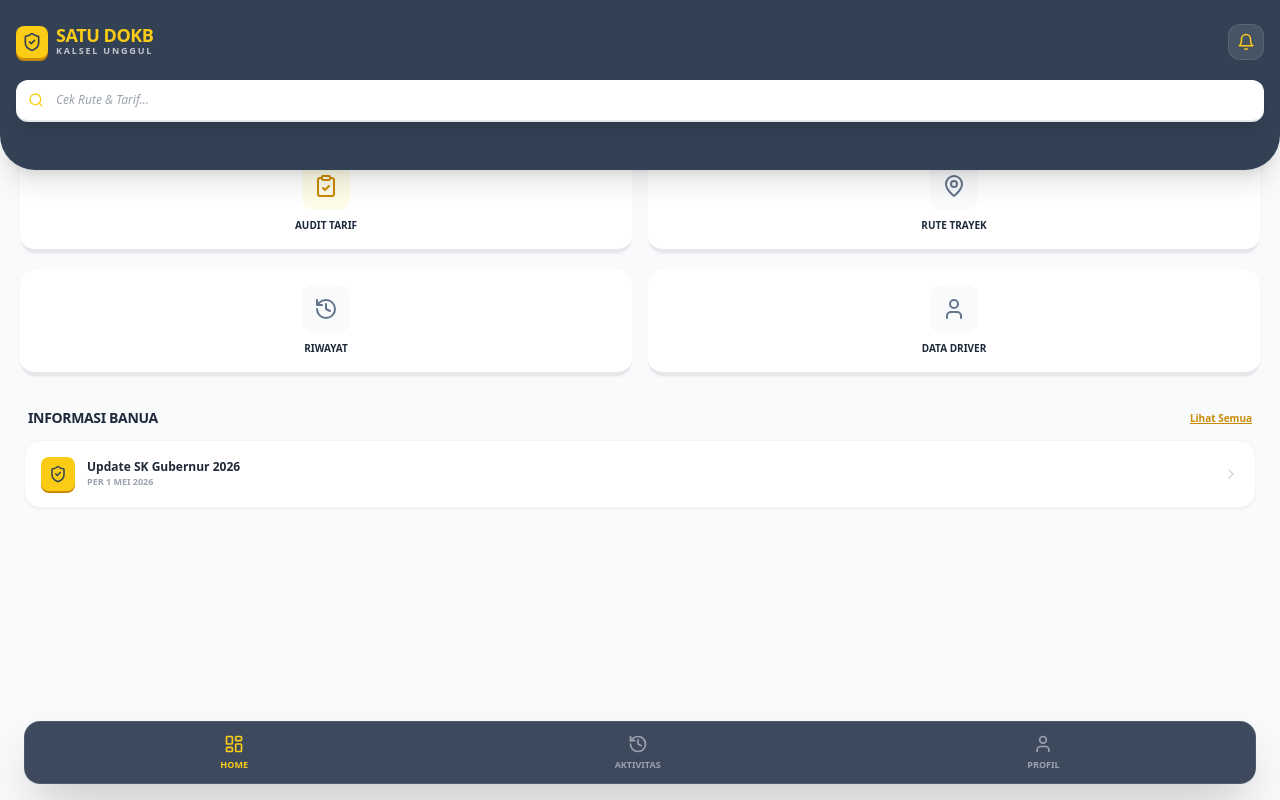
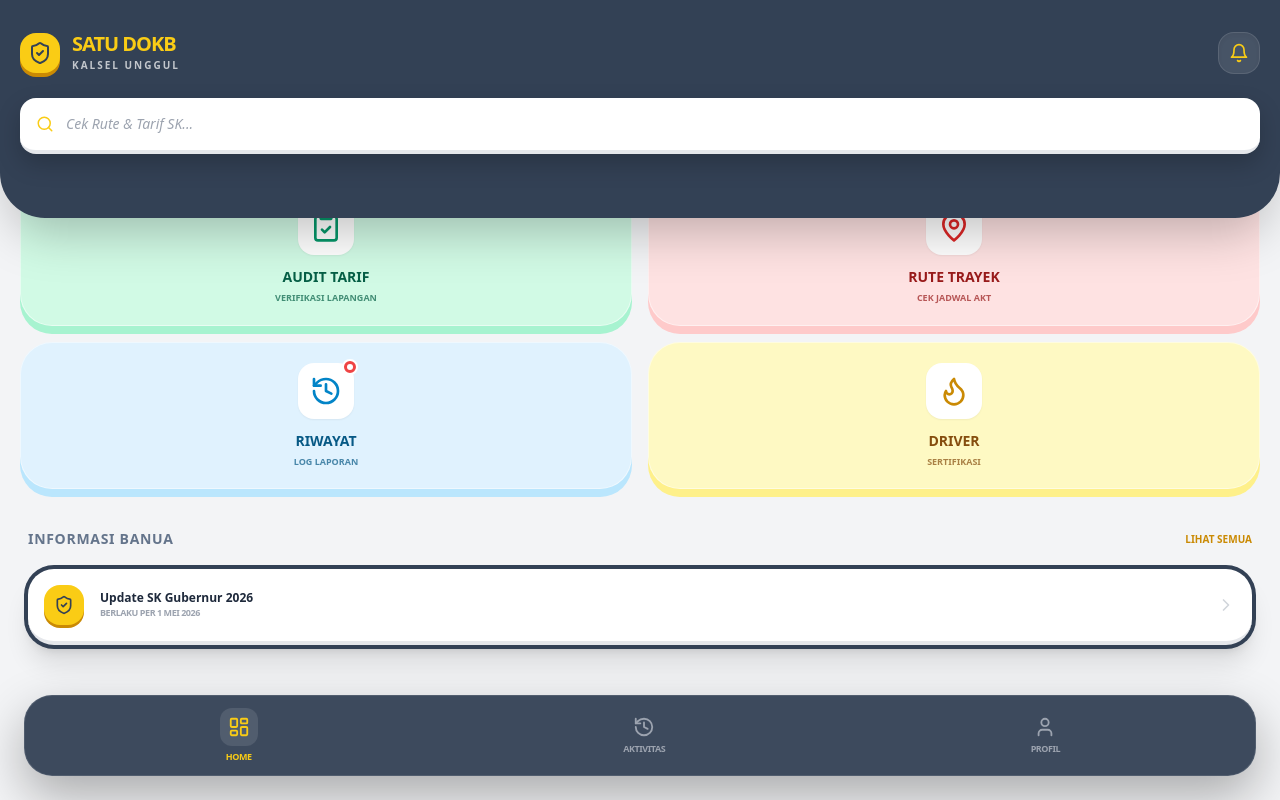
Before and after one commit to auditdokbkalsel/satu-dokb-app, a React (Vite) app: page / in a window 1280 px wide. Built offline with nearby package versions, Linux system fonts and the light colour scheme; the HTML template or start-up script is replaced by a standard one.

Commit message:
Update App.tsx

```diff
--- a/src/App.tsx
+++ b/src/App.tsx
@@ -8,106 +8,124 @@ import {
   Search,
   ChevronRight,
   ShieldCheck,
-  LayoutDashboard
+  LayoutDashboard,
+  Flame
 } from 'lucide-react';
 
 function App() {
   return (
-    <div className="min-h-screen bg-gray-50 pb-24 text-slate-800 font-sans">
-      {/* HEADER - SLATE GREY */}
-      <div className="bg-dokb-grey p-4 pt-6 pb-12 text-white rounded-b-[35px] shadow-xl relative">
-        <div className="flex justify-between items-center mb-5">
-          <div className="flex items-center gap-2">
-            <div className="bg-dokb-yellow p-1.5 rounded-lg shadow-[0_3px_0_0_#ca8a04]">
-               <ShieldCheck size={20} className="text-dokb-grey" />
+    <div className="min-h-screen bg-[#f3f4f6] pb-28 text-slate-800 font-sans">
+      {/* HEADER - SLATE DARK KALSEL */}
+      <div className="bg-[#334155] p-5 pt-8 pb-16 text-white rounded-b-[45px] shadow-2xl relative">
+        <div className="flex justify-between items-center mb-6">
+          <div className="flex items-center gap-3">
+            <div className="bg-[#FACC15] p-2 rounded-2xl shadow-[0_4px_0_0_#ca8a04]">
+               <ShieldCheck size={24} className="text-[#334155]" />
             </div>
             <div>
-              <h1 className="text-lg font-black tracking-tight text-dokb-yellow leading-none">
+              <h1 className="text-xl font-black tracking-tighter text-[#FACC15] leading-none">
                 SATU DOKB
               </h1>
-              <p className="text-[9px] font-bold opacity-70 uppercase tracking-[0.2em]">Kalsel Unggul</p>
+              <p className="text-[10px] font-bold opacity-70 uppercase tracking-[0.2em] mt-1">Kalsel Unggul</p>
             </div>
           </div>
-          <button className="bg-white/10 p-2 rounded-xl border border-white/10 active:scale-90 transition-all">
-            <Bell size={18} className="text-dokb-yellow" />
+          <button className="bg-white/10 p-2.5 rounded-2xl border border-white/10 active:scale-90 transition-all shadow-inner">
+            <Bell size={20} className="text-[#FACC15]" />
           </button>
         </div>
 
-        {/* SEARCH BAR */}
-        <div className="bg-white rounded-xl p-3 flex items-center gap-3 text-gray-400 shadow-lg border-b-2 border-gray-200">
-          <Search size={16} className="text-dokb-yellow" />
-          <span className="text-xs font-medium italic">Cek Rute & Tarif...</span>
+        {/* SEARCH BAR 3D */}
+        <div className="bg-white rounded-2xl p-4 flex items-center gap-3 text-gray-400 shadow-[0_10px_25px_rgba(0,0,0,0.2)] border-b-4 border-gray-200">
+          <Search size={18} className="text-[#FACC15]" />
+          <span className="text-sm font-medium italic">Cek Rute & Tarif SK...</span>
         </div>
       </div>
 
-      {/* QUICK ACTIONS - KOTAK LEBIH KECIL & RAPI */}
-      <div className="px-5 -mt-6">
+      {/* GRID MENU 3D - INSPIRASI TURBO */}
+      <div className="px-5 -mt-10">
         <div className="grid grid-cols-2 gap-4">
-          <button className="bg-white rounded-2xl p-4 shadow-sm border-b-4 border-gray-200 active:translate-y-1 active:border-b-0 transition-all flex flex-col items-center gap-2">
-            <div className="bg-yellow-50 p-3 rounded-xl text-yellow-600">
-              <ClipboardCheck size={24} />
+
+          {/* Audit Tarif - Hijau Pastel */}
+          <button className="bg-[#d1fae5] rounded-[32px] p-5 shadow-[0_8px_0_0_#a7f3d0] active:translate-y-1 active:shadow-none transition-all flex flex-col items-center text-center border border-white/50">
+            <div className="bg-white p-3 rounded-2xl shadow-sm mb-3">
+              <ClipboardCheck size={32} className="text-[#059669]" />
             </div>
-            <span className="text-[10px] font-black uppercase">Audit Tarif</span>
+            <span className="text-sm font-black uppercase text-[#065f46]">Audit Tarif</span>
+            <span className="text-[9px] font-bold text-[#065f46]/70 mt-1 uppercase">Verifikasi Lapangan</span>
           </button>
 
-          <button className="bg-white rounded-2xl p-4 shadow-sm border-b-4 border-gray-200 active:translate-y-1 active:border-b-0 transition-all flex flex-col items-center gap-2">
-            <div className="bg-slate-50 p-3 rounded-xl text-slate-500">
-              <MapPin size={24} />
+          {/* Rute Trayek - Merah/Coral Pastel */}
+          <button className="bg-[#fee2e2] rounded-[32px] p-5 shadow-[0_8px_0_0_#fecaca] active:translate-y-1 active:shadow-none transition-all flex flex-col items-center text-center border border-white/50">
+            <div className="bg-white p-3 rounded-2xl shadow-sm mb-3">
+              <MapPin size={32} className="text-[#dc2626]" />
             </div>
-            <span className="text-[10px] font-black uppercase">Rute Trayek</span>
+            <span className="text-sm font-black uppercase text-[#991b1b]">Rute Trayek</span>
+            <span className="text-[9px] font-bold text-[#991b1b]/70 mt-1 uppercase">Cek Jadwal AKT</span>
           </button>
 
-          <button className="bg-white rounded-2xl p-4 shadow-sm border-b-4 border-gray-200 active:translate-y-1 active:border-b-0 transition-all flex flex-col items-center gap-2">
-            <div className="bg-slate-50 p-3 rounded-xl text-slate-500">
-              <History size={24} />
+          {/* Riwayat - Biru Pastel */}
+          <button className="bg-[#e0f2fe] rounded-[32px] p-5 shadow-[0_8px_0_0_#bae6fd] active:translate-y-1 active:shadow-none transition-all flex flex-col items-center text-center border border-white/50">
+            <div className="bg-white p-3 rounded-2xl shadow-sm mb-3 relative">
+               <div className="absolute -top-1 -right-1 bg-red-500 w-4 h-4 rounded-full border-2 border-white flex items-center justify-center">
+                  <div className="w-1.5 h-1.5 bg-white rounded-full"></div>
+               </div>
+              <History size={32} className="text-[#0284c7]" />
             </div>
-            <span className="text-[10px] font-black uppercase">Riwayat</span>
+            <span className="text-sm font-black uppercase text-[#075985]">Riwayat</span>
+            <span className="text-[9px] font-bold text-[#075985]/70 mt-1 uppercase">Log Laporan</span>
           </button>
 
-          <button className="bg-white rounded-2xl p-4 shadow-sm border-b-4 border-gray-200 active:translate-y-1 active:border-b-0 transition-all flex flex-col items-center gap-2">
-            <div className="bg-slate-50 p-3 rounded-xl text-slate-500">
-              <User size={24} />
+          {/* Data Driver - Kuning Pastel */}
+          <button className="bg-[#fef9c3] rounded-[32px] p-5 shadow-[0_8px_0_0_#fef08a] active:translate-y-1 active:shadow-none transition-all flex flex-col items-center text-center border border-white/50">
+            <div className="bg-white p-3 rounded-2xl shadow-sm mb-3">
+              <Flame size={32} className="text-[#ca8a04]" />
             </div>
-            <span className="text-[10px] font-black uppercase">Data Driver</span>
+            <span className="text-sm font-black uppercase text-[#854d0e]">Driver</span>
+            <span className="text-[9px] font-bold text-[#854d0e]/70 mt-1 uppercase">Sertifikasi</span>
           </button>
+
         </div>
       </div>
 
-      {/* INFO BANUA */}
-      <div className="px-6 mt-8">
-        <div className="flex justify-between items-center mb-3 px-1">
-          <h2 className="font-black text-sm uppercase tracking-tight">Informasi Banua</h2>
-          <span className="text-[10px] font-bold text-yellow-600 underline">Lihat Semua</span>
+      {/* INFORMASI BANUA SECTION */}
+      <div className="px-6 mt-10">
+        <div className="flex justify-between items-center mb-4 px-1">
+          <h2 className="font-black text-sm uppercase tracking-wider text-slate-500">Informasi Banua</h2>
+          <span className="text-[10px] font-black text-[#ca8a04] uppercase">Lihat Semua</span>
         </div>
 
-        <div className="bg-white rounded-2xl p-4 flex items-center justify-between border border-gray-100 shadow-sm">
-          <div className="flex items-center gap-3">
-            <div className="bg-yellow-400 p-2 rounded-lg shadow-[0_2px_0_0_#ca8a04]">
-              <ShieldCheck size={18} className="text-dokb-grey" />
+        <div className="bg-[#334155] rounded-[30px] p-1 shadow-xl active:scale-95 transition-transform">
+           <div className="bg-white rounded-[26px] p-4 flex items-center justify-between border-b-4 border-gray-200">
+            <div className="flex items-center gap-4">
+              <div className="bg-[#FACC15] p-2.5 rounded-2xl shadow-[0_3px_0_0_#ca8a04]">
+                <ShieldCheck size={20} className="text-[#334155]" />
+              </div>
+              <div>
+                <p className="text-xs font-black text-slate-800">Update SK Gubernur 2026</p>
+                <p className="text-[9px] font-bold text-gray-400 uppercase tracking-tighter">Berlaku Per 1 Mei 2026</p>
+              </div>
             </div>
-            <div>
-              <p className="text-xs font-black text-gray-800">Update SK Gubernur 2026</p>
-              <p className="text-[9px] font-bold text-gray-400 uppercase">Per 1 Mei 2026</p>
-            </div>
+            <ChevronRight size={20} className="text-gray-300" />
           </div>
-          <ChevronRight size={16} className="text-gray-300" />
         </div>
       </div>
 
-      {/* BOTTOM NAV - FLOATING RAPI */}
-      <div className="fixed bottom-4 left-6 right-6">
-        <div className="bg-dokb-grey/95 backdrop-blur-md rounded-2xl p-3 shadow-2xl flex justify-around items-center border border-white/10">
-          <div className="flex flex-col items-center text-dokb-yellow">
-            <LayoutDashboard size={20} />
-            <span className="text-[9px] mt-1 font-bold uppercase">Home</span>
+      {/* FLOATING BOTTOM NAV */}
+      <div className="fixed bottom-6 left-6 right-6 z-50">
+        <div className="bg-[#334155]/95 backdrop-blur-lg rounded-[28px] p-3 shadow-[0_20px_50px_rgba(0,0,0,0.3)] flex justify-around items-center border border-white/10">
+          <div className="flex flex-col items-center text-[#FACC15]">
+            <div className="bg-white/10 p-2 rounded-xl mb-1">
+              <LayoutDashboard size={22} />
+            </div>
+            <span className="text-[9px] font-black uppercase tracking-tighter">Home</span>
           </div>
           <div className="flex flex-col items-center text-gray-400">
-            <History size={20} />
-            <span className="text-[9px] mt-1 font-bold uppercase">Aktivitas</span>
+            <History size={22} />
+            <span className="text-[9px] mt-1 font-bold uppercase tracking-tighter">Aktivitas</span>
           </div>
           <div className="flex flex-col items-center text-gray-400">
-            <User size={20} />
-            <span className="text-[9px] mt-1 font-bold uppercase">Profil</span>
+            <User size={22} />
+            <span className="text-[9px] mt-1 font-bold uppercase tracking-tighter">Profil</span>
           </div>
         </div>
       </div>
```
